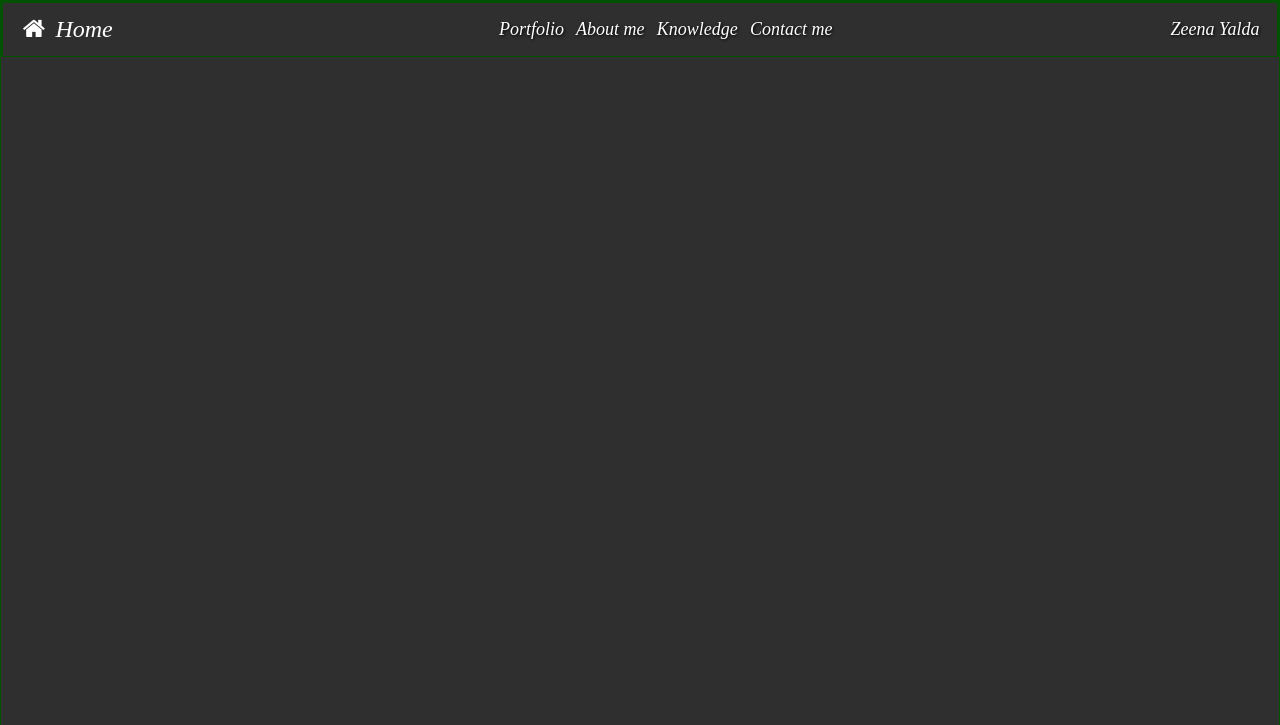
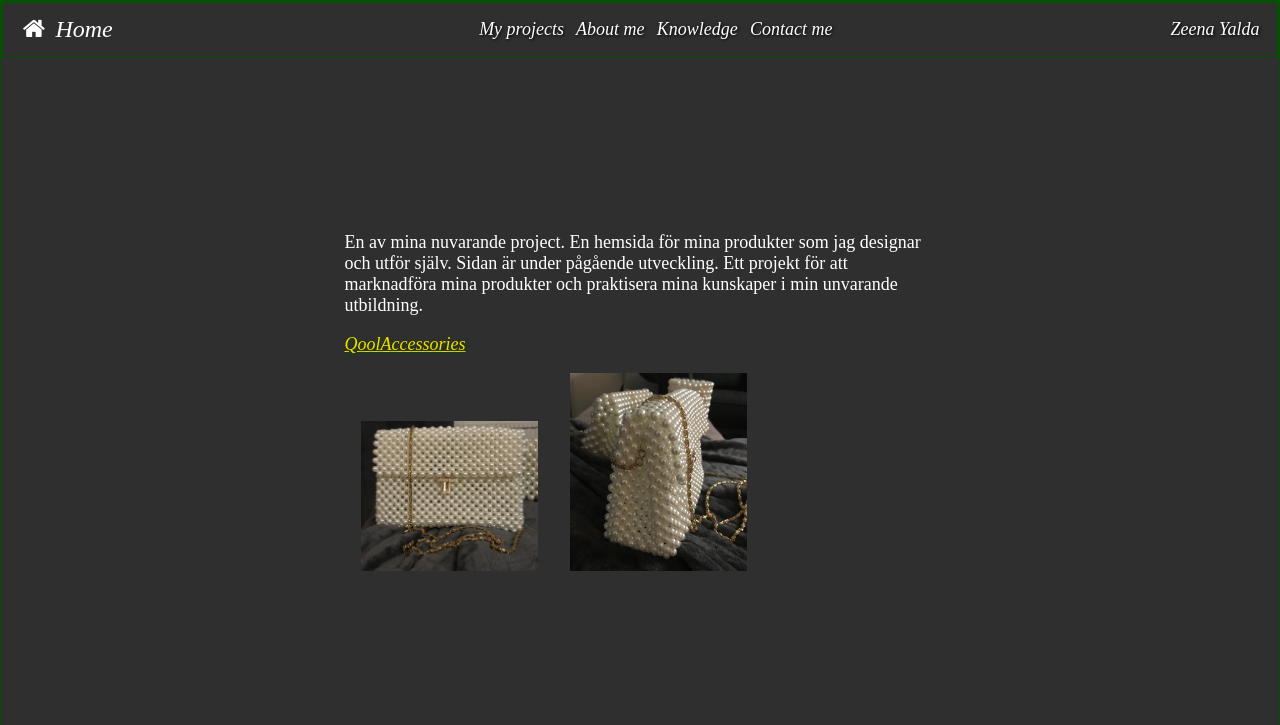
Before and after one commit to zyalda/portfolio, a plain HTML site: page portfolio.html in a window 1280 px wide. Shown: the top 725 px of the page. Drawn offline with nearby package versions, Linux system fonts and the light colour scheme.

Commit message:
Create portfolio section and fix some typo.

```diff
--- a/CSS/mainCSS.css
+++ b/CSS/mainCSS.css
@@ -182,13 +182,19 @@ input[type=submit] {
 input[type=submit]:hover {
   background-color: gray;
 }
-/* .aboutme-main, .knowledge-main{
-  margin: 0.5rem;
-} */
-/* .github i {
-  color: rgb(101, 101, 101);
-  font-size: 48px;
-} */
+.project-0 a{
+    fill: #ffd700;
+    font-family: Vijaya;
+    color: #ffd700;
+    border-color: Black;
+    font-style: italic;
+    text-shadow: 1px 1px 3px #025202;
+}
+.project-img-div img{
+  width: 30%;
+  display: inline-block;
+  margin: 0 1rem;
+}
 
 /*** footer ***/
 .footer{
--- a/Js/ComponentsJS.js
+++ b/Js/ComponentsJS.js
@@ -1,3 +1,4 @@
+//My header section.
 class AddHeaderComponent extends HTMLElement{
     connectedCallback(){
         this.innerHTML = '<div class="home"><a class="home-anchor" href="index.html"><i class="fa fa-home fa-fw" aria-hidden="true"></i>&nbsp;Home</a></div>'+
@@ -10,10 +11,11 @@ class AddHeaderComponent extends HTMLElement{
 }
 customElements.define('my-header', AddHeaderComponent);
 
+//My Introduction section.
 class AddArticleComponent extends HTMLElement {
     connectedCallback() {
         this.innerHTML = '<p class="title"> Hej, Jag är Zeena.</p>'+
-        '<p>En fullstack utvecklare. Utvecklar webb och mobilapplikationer. Jag skapar också hemsidor bland annat för mina produkter.'+
+        '<p>Fullstack utvecklare, utvecklar webb och mobilapplikationer. Jag skapar också hemsidor bland annat för mina produkter.'+
         ' Länk till mina github repos finns nedan.</p>'+
          '<div class="cv"><a href="CurriculumVitae.odt" download>'+
          '<button type="button" class="btn">Load CV</button></a></div>';
@@ -21,6 +23,7 @@ class AddArticleComponent extends HTMLElement {
 }
 customElements.define('my-article', AddArticleComponent);
 
+//References section.
 class AddReferencesComponent extends HTMLElement {
     connectedCallback() {
         this.innerHTML ='<p>Referenses kan lämnas på begäran.</p>';
@@ -28,6 +31,18 @@ class AddReferencesComponent extends HTMLElement {
 }
 customElements.define('section-references', AddReferencesComponent);
 
+//My projects section.
+class AddPortfolioComponent extends HTMLElement{
+    connectedCallback(){
+        this.innerHTML = '<div class="project-0"><p>En av mina nuvarande project. En hemsida för mina produkter som jag designar och utför själv. Sidan är under pågående utveckling.'+
+                         ' Ett projekt för att marknadföra mina produkter och praktisera mina kunskaper i min unvarande utbildning.</p><p><a href="https://zyalda.github.io/QoolAccessories/">QoolAccessories</a></p></div>'+
+                         '<div class="project-img-div"><img src="./images/FRKW2469.JPG" alt="protrait">'+
+                         '<img src="./images/FRKW6601.JPG" alt="protrait"></div>';
+    }
+}
+customElements.define('my-portfolio', AddPortfolioComponent);
+
+//My knowledge section.
 class AddknowledgeComponent extends HTMLElement {
     connectedCallback() {
         this.innerHTML ='<p>Tekniskt kompetens inom bland annat webb och systemutveckling.</p>'+
--- a/navbar.html
+++ b/navbar.html
@@ -1,6 +1,6 @@
 <div id="menuBar">
 <ul>
-        <li><a href="portfolio.html">Portfolio</a></li>
+        <li><a href="portfolio.html">My projects</a></li>
         <li><a href="aboutme.html">About me</a></li>
         <li><a href="knowledge.html">Knowledge</a></li>
         <li><a href="contactus.html">Contact me</a></li>
--- a/portfolio.html
+++ b/portfolio.html
@@ -1,6 +1,6 @@
  <script src="https://ajax.googleapis.com/ajax/libs/jquery/3.7.1/jquery.min.js"></script>
  <head>
-    <title>Portfolio</title>
+    <title>My projects</title>
  </head>
  <body>
  <container class="container">
```
Also changed, not shown: images/FRKW2469.JPG (added), images/FRKW6601.JPG (added), 1 other file.
